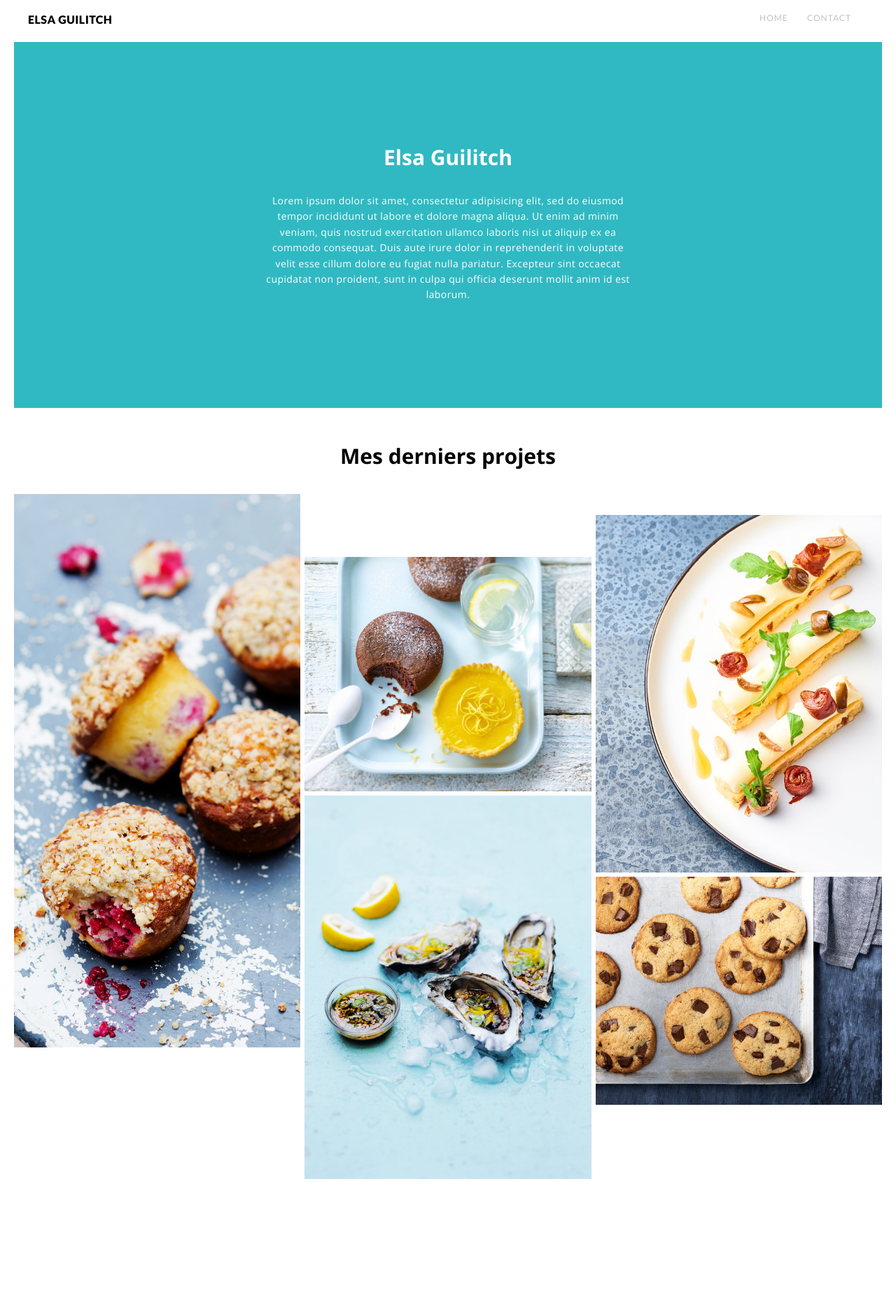
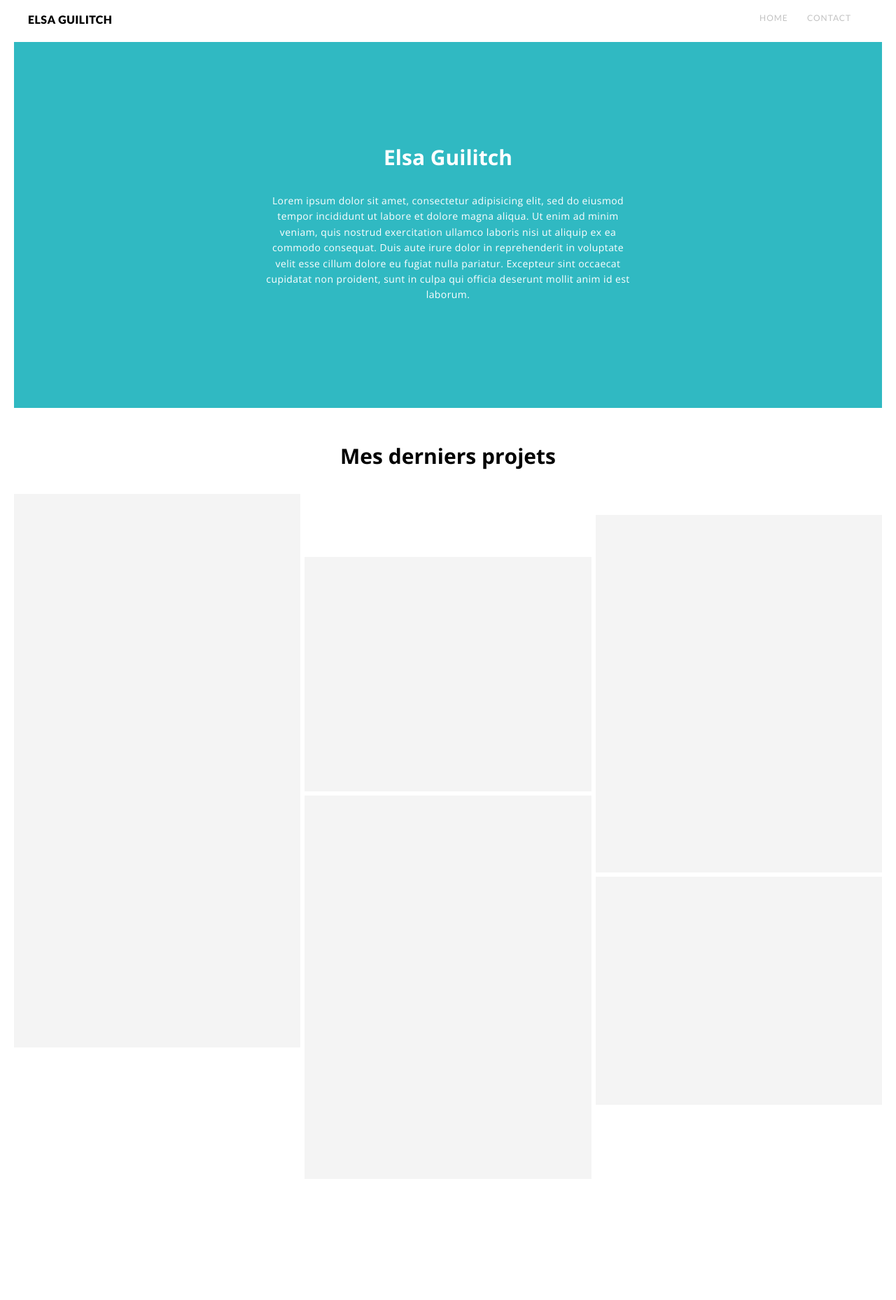
Before and after one commit to ElsaGuilitch/elsaguilitch.github.io, a Jekyll site: the page built from index.md, in a window 1280 px wide. Shown: the whole page at 70% size. Built offline with Jekyll 4.4.1, drawn with Linux system fonts in a browser that asks for light colours.

Commit message:
Homepage 2

```diff
--- a/_sass/_projects.scss
+++ b/_sass/_projects.scss
@@ -130,6 +130,8 @@
       li.mosaic-item {
         display: inline-block;
 
+        a { display: block; }
+
         div.mosaic-item-image {
           position: relative;
 
--- a/index.md
+++ b/index.md
@@ -16,25 +16,35 @@
     <h2 class="custom-title center black">Mes derniers projets</h2>
     <ul class="project-wrapper mosaic-list">
         <li class="mosaic-item">
-            <div class="mosaic-item-image cake">
-                <div class="content" style="background-image:url('/static/images/projects/martin/melanie-martin-cake_2.jpg');"></div>
-            </div>
+            <a href="###" title="###">
+                <div class="mosaic-item-image cake">
+                    <div class="content" style="background-image:url('');"></div>
+                </div>
+            </a>
         </li>
         <li class="mosaic-item">
-            <div class="mosaic-item-image chocolate">
-                <div class="content" style="background-image:url('/static/images/projects/martin/melanie-martin-chocolate.jpg');"></div>
-            </div>
-            <div class="mosaic-item-image oyster">
-                <div class="content" style="background-image:url('/static/images/projects/martin/melanie-martin-oyster.jpg');"></div>
-            </div>
+            <a href="###" title="###">
+                <div class="mosaic-item-image chocolate">
+                    <div class="content" style="background-image:url('');"></div>
+                </div>
+            </a>
+            <a href="###" title="###">
+                <div class="mosaic-item-image oyster">
+                    <div class="content" style="background-image:url('');"></div>
+                </div>
+            </a>
         </li>
         <li class="mosaic-item">
-            <div class="mosaic-item-image fromage">
-                <div class="content" style="background-image:url('/static/images/projects/martin/melanie-martin-fromage.jpg');"></div>
-            </div>
-            <div class="mosaic-item-image cookies">
-                <div class="content" style="background-image:url('/static/images/projects/martin/melanie-martin-cookies.jpg');"></div>
-            </div>
+            <a href="###" title="###">
+                <div class="mosaic-item-image fromage">
+                    <div class="content" style="background-image:url('');"></div>
+                </div>
+            </a>
+            <a href="###" title="###">
+                <div class="mosaic-item-image cookies">
+                    <div class="content" style="background-image:url('');"></div>
+                </div>
+            </a>
         </li>
     </ul>
 </section>
```
